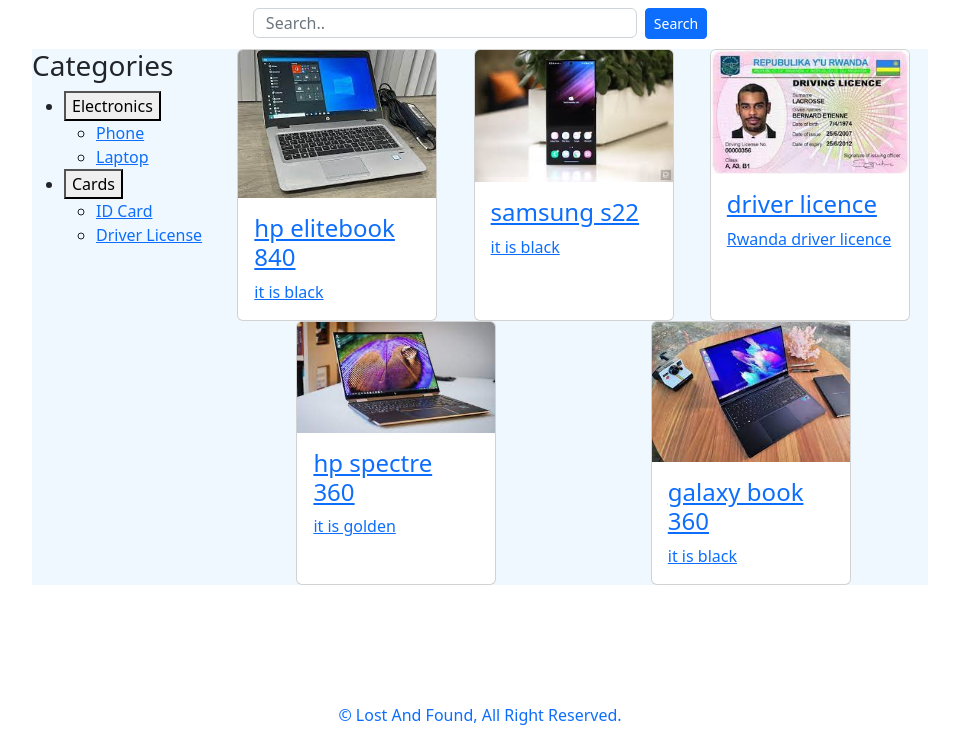
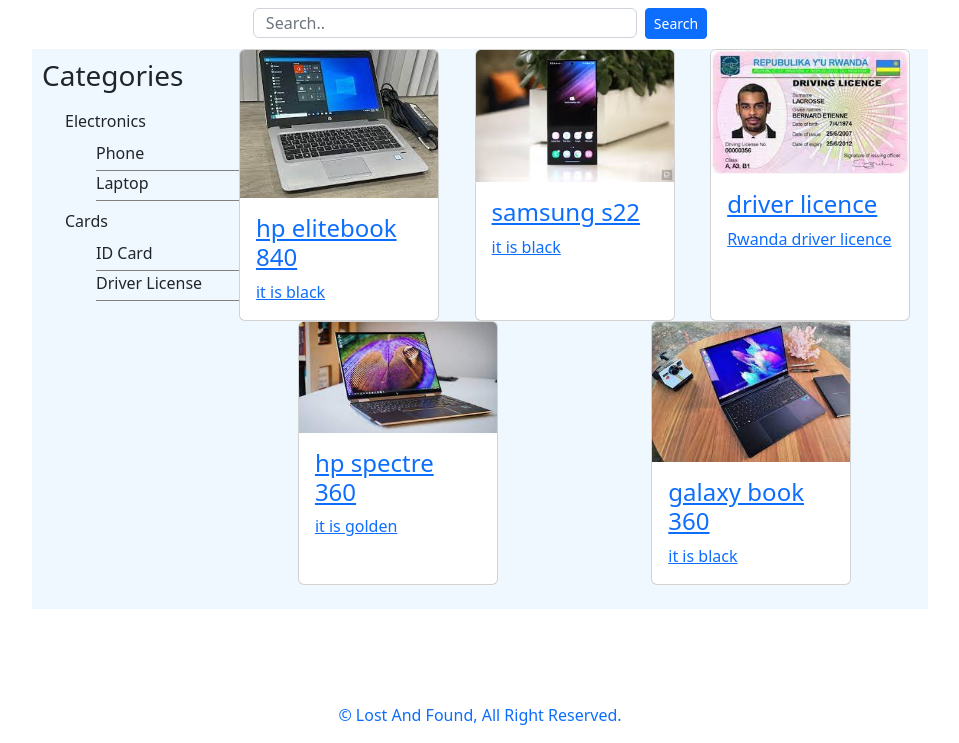
Before and after one commit to iradukundapaci/Umurinzi, a Django app: page / in a window 1280 px wide. Shown: the part 57-800 px from the top of the page, without its empty margins (160-1119 px from the left). Run offline with Django 4.2, Linux system fonts and the light colour scheme; data comes from the database, SQL or seed files in the repository; both versions use the stored data as it was after the commit; some libraries are stand-ins or nearby versions.

Commit message:
css editing

```diff
--- a/Umurinzi/webapp/static/webapp/css/home.css
+++ b/Umurinzi/webapp/static/webapp/css/home.css
@@ -1,102 +1,37 @@
-/* .search-container {
-  display: flex;
-  justify-content: center;
-  align-items: center;
-  width: 40%;
-  height: 20px;
-  border-radius: 20px;
-  background-color: #f1f1f1;
-  overflow: hidden;
+#sidebar {
+  border-right: 1px solid aliceblue;
 }
 
-.search-filter {
-  color: white;
-  border: none;
-  outline: none;
-  padding: 10px 20px;
-  cursor: pointer;
-  border-radius: 20px 0 0 20px;
-  font-size: 16px;
+#sidebar-title {
+  margin-left: 10px;
+  margin-top: 10px;
 }
 
-.search-input {
-  flex: 1;
-  border: none;
-  outline: none;
-  padding: 10px;
-  font-size: 16px;
+#sidebar ul {
+  list-style-type: none;
+  text-decoration: none;
 }
 
-.search-button {
-  color: white;
-  border: none;
-  outline: none;
-  padding: 10px 20px;
-  cursor: pointer;
-  border-radius: 0 20px 20px 0;
-  font-size: 16px;
-} */
-
-/* contet css */
-/* .container {
-  padding: 100px 0;
+.subcategories {
+  text-decoration: none;
 }
 
-.sidebar {
-  width: 300px;
-  height: 500px;
-  background-color: #f1f1f1;
-  padding: 20px;
-  box-sizing: border-box;
+li .category-btn {
+  height: 30px;
+  width: 100px;
+  margin: 5px 0;
+  padding: 0;
+  text-align: left;
 }
 
-.content {
-  display: flex;
-  flex-wrap: wrap;
-  width: 1000px;
+.subcategory-list {
+  text-decoration: none;
 }
 
-.item {
-  width: 200px;
-  margin: 0 10px 10px 0;
-  padding: 10px;
-  background-color: #f9f9f9;
+li .list-group-item {
+  background-color: aliceblue;
+  border: none;
+  border-bottom: 1px solid grey;
+  height: 30px;
+  width: 150px;
 }
-a {
-  text-decoration: none !important;
-  color: black !important;
-}
-
-.item-title {
-  font-weight: bold;
-  margin-bottom: 5px;
-}
-
-.item-description {
-  margin-bottom: 5px;
-}
-
-.item-price {
-  font-size: 14px;
-  color: #888;
-}
-
-.pagination-button {
-  background-color: #4caf50;
-  color: white;
-  border: none;
-  outline: none;
-  padding: 10px 20px;
-  cursor: pointer;
-  border-radius: 5px;
-  margin: 0 5px;
-}
-
-.pagination-button:hover {
-  background-color: #45a049;
-}
-
-.page-number {
-  display: flex;
-  align-items: center;
-} */
--- a/Umurinzi/webapp/static/webapp/css/style.css
+++ b/Umurinzi/webapp/static/webapp/css/style.css
@@ -30,6 +30,7 @@
   width: 70%;
   margin: auto;
   margin-top: 10px;
+  min-height: 70vh;
 }
 
 #sidebar {
--- /dev/null
+++ b/Umurinzi/webapp/static/webapp/js/form.js
@@ -0,0 +1,3 @@
+$(document).read(function () {
+    $("#id_username").addClass("form-control");
+});
--- a/Umurinzi/webapp/static/webapp/js/main.js
+++ b/Umurinzi/webapp/static/webapp/js/main.js
@@ -95,10 +95,10 @@
         success: function (data) {
             const categoryList = $(".category-list");
             data.forEach(function (category) {
-                const categoryItem = $("<li><button type='button' class='category-btn' data-category-id='" + category.id + "'>" + category.name + "</button></li>");
+                const categoryItem = $("<li><button type='button' class='category-btn btn' data-category-id='" + category.id + "'>" + category.name + "</button></li>");
                 const subcategoryList = $("<ul class='subcategory-list'></ul>");
                 category.subcategories.forEach(function (subcategory) {
-                    const subcategoryItem = $("<li><a href='#' class='subcategories' category_id=" + category.id + " subcategory_id=" + subcategory.id + ">" + subcategory.name + "</a></li>");
+                    const subcategoryItem = $("<li><a href='#' class='subcategories list-group-item' category_id=" + category.id + " subcategory_id=" + subcategory.id + ">" + subcategory.name + "</a></li>");
                     subcategoryList.append(subcategoryItem);
                 });
                 categoryItem.append(subcategoryList);
--- a/Umurinzi/webapp/templates/webapp/base.html
+++ b/Umurinzi/webapp/templates/webapp/base.html
@@ -6,6 +6,11 @@
     <meta name="viewport" content="width=device-width, initial-scale=1.0" />
     <link rel="stylesheet" href="{% static 'webapp/css/style.css' %}" />
     <script src="{% static 'webapp/js/jquery.js'%}"></script>
+    <link
+      rel="stylesheet"
+      href="{% static 'webapp/bootstrap/css/bootstrap.min.css' %}"
+    />
+    <script src="{% static 'webapp/bootstrap/js/bootstrap.bundle.min.js'%}"></script>
     {% block link %}{% endblock %}
     <link
       href="https://cdn.jsdelivr.net/npm/bootstrap@5.2.3/dist/css/bootstrap.min.css"
--- a/Umurinzi/webapp/templates/webapp/index.html
+++ b/Umurinzi/webapp/templates/webapp/index.html
@@ -3,9 +3,12 @@
 <script src="{% static 'webapp/js/main.js'%}"></script>
 {% endblock %} {% block sidebar %}
 <div id="sidebar" class="sidebar">
-  <h3>Categories</h3>
+  <h3 id="sidebar-title">Categories</h3>
   <ul class="category-list"></ul>
 </div>
 {% endblock %} {% block content %}
-<div id="content" class="content d-flex flex-wrap justify-content-around"></div>
+<div
+  id="content"
+  class="content d-flex flex-wrap justify-content-around align-self-start"
+></div>
 {% endblock %}
--- a/Umurinzi/webapp/templates/webapp/signup.html
+++ b/Umurinzi/webapp/templates/webapp/signup.html
@@ -4,7 +4,7 @@
 <main>
   <div class="container-fluid p-0 d-flex justify-content-center mt-2">
     <form id="signup-form" class="border p-5 w-50" action="" method="post">
-      <h2>SIGNUP</h2>
+      <h2 id="form-title">SIGNUP</h2>
       {% csrf_token %}
       <label for="user_id" class="form-label d-block">National ID Number</label
       >{{form.user_id}}
@@ -20,12 +20,12 @@
       {{form.password2}}
       <button
         id="signup-btn"
-        class="btn btn-primary mt-2 d-block"
+        class="btn btn-primary mt-3 mb-2 d-block"
         type="submit"
       >
         Submit
       </button>
-      <p>Aleady have an account? <a href="{% url 'login' %}">LOGIN HERE</a></p>
+      <p>Aleady have an account? <a href="{% url 'login' %}">Click here</a></p>
     </form>
   </div>
 </main>
```
Also changed, not shown: Umurinzi/webapp/static/webapp/css/signup.css (+17 -0 lines), Umurinzi/webapp/templates/webapp/login.html (+13 -6 lines), Umurinzi/db.sqlite3.
